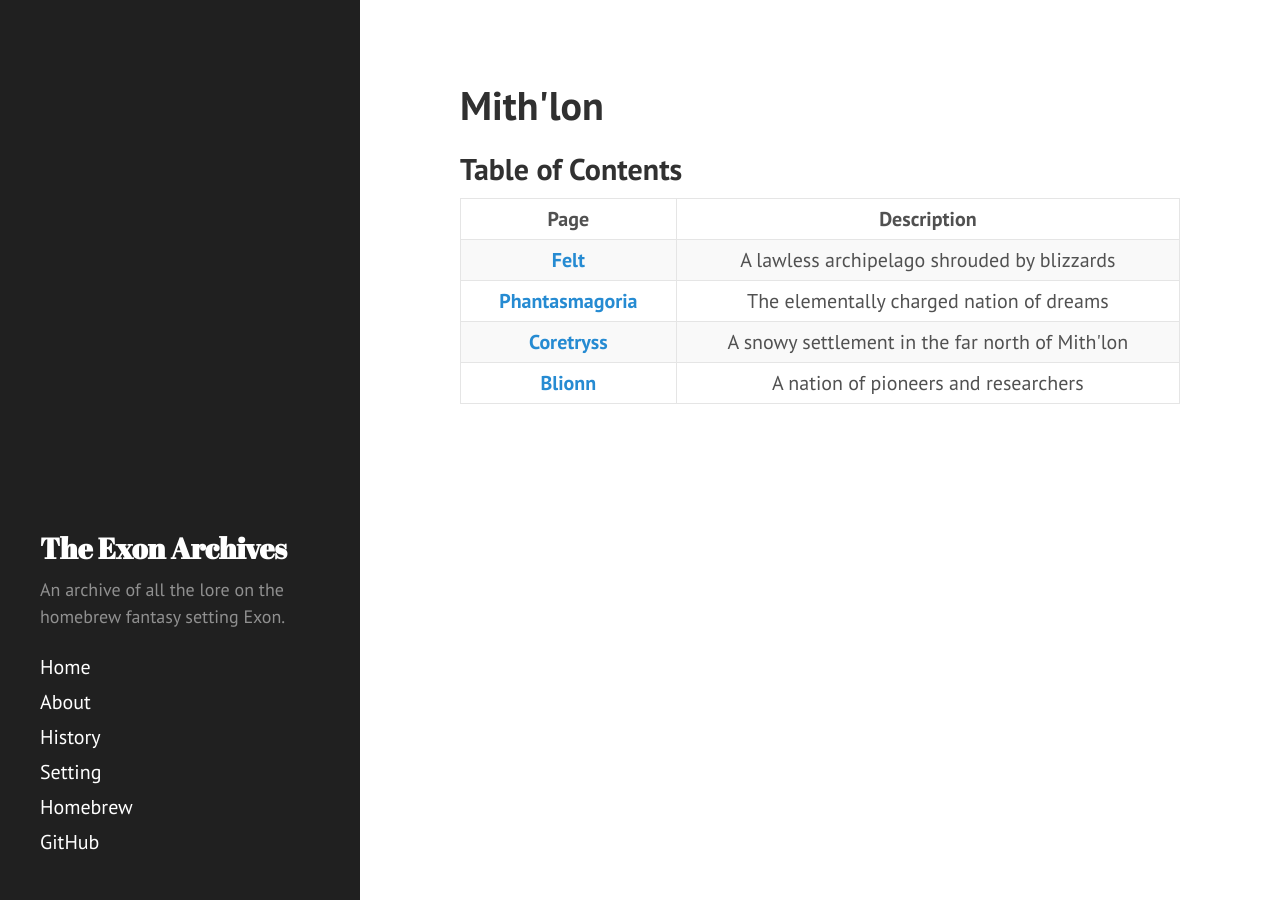
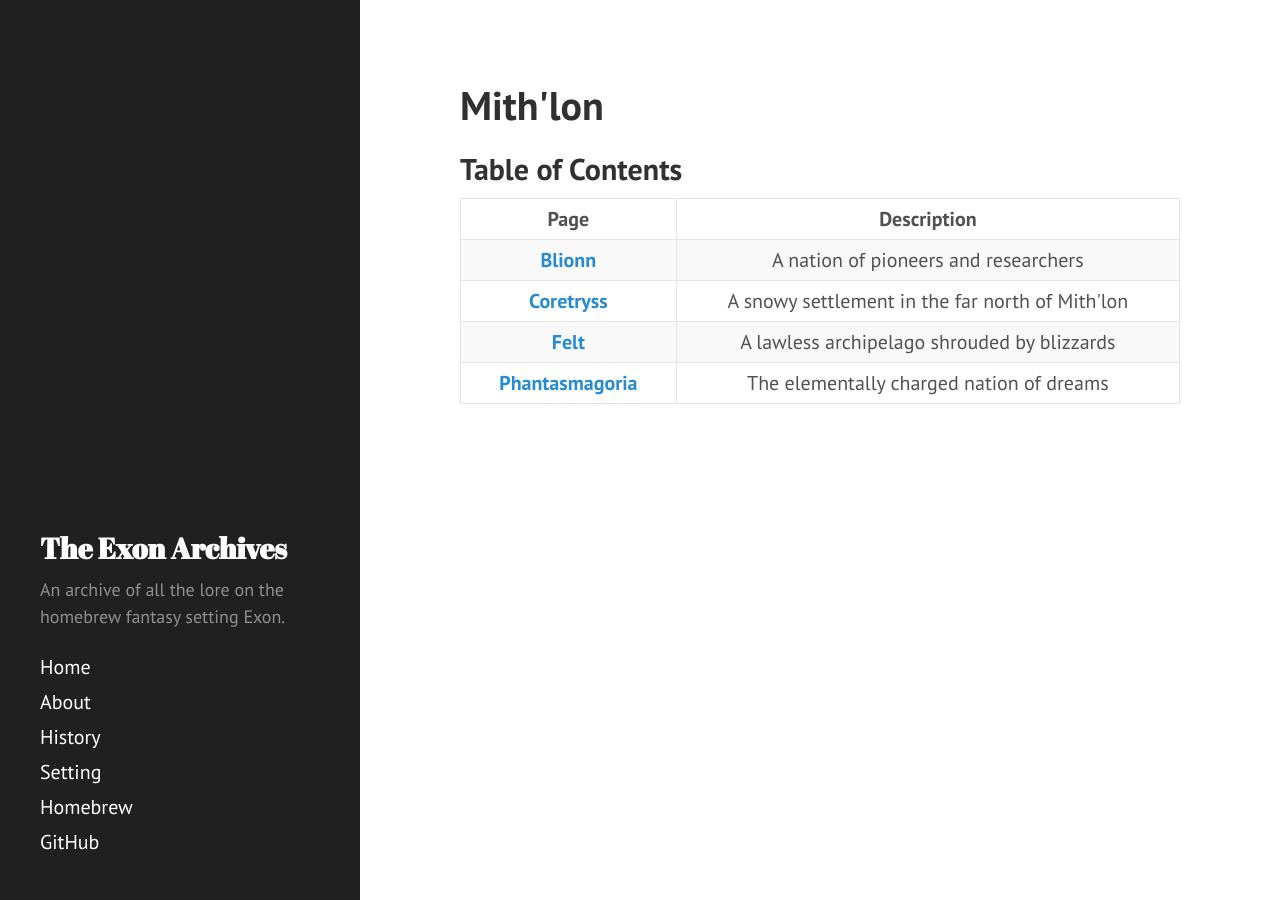
Before and after one commit to Aakankshy/Exon, a Jekyll site: the page built from setting/mithlon/index.md, in a window 1280 px wide. Built offline with Jekyll 4.4.1, drawn with Linux system fonts in a browser that asks for light colours.

Commit message:
alphabetically olly sorted table of contents

```diff
--- a/_includes/table_of_contents.html
+++ b/_includes/table_of_contents.html
@@ -15,7 +15,8 @@
     {% assign current_url_reversed = page.url | split: '/' | reverse %}
     {% assign url_last = current_url_reversed[0] %}
     {% assign url_second_last = current_url_reversed[1] %}
-    {% for other in site.pages | sort: "title" %}
+    {% assign sorted_pages = site.pages | sort: "title"%}
+    {% for other in sorted_pages %}
       {% assign reversed_url = other.url | split: '/' | reverse %}
       {% if reversed_url[1] == url_last
         and reversed_url[2] == url_second_last
```
